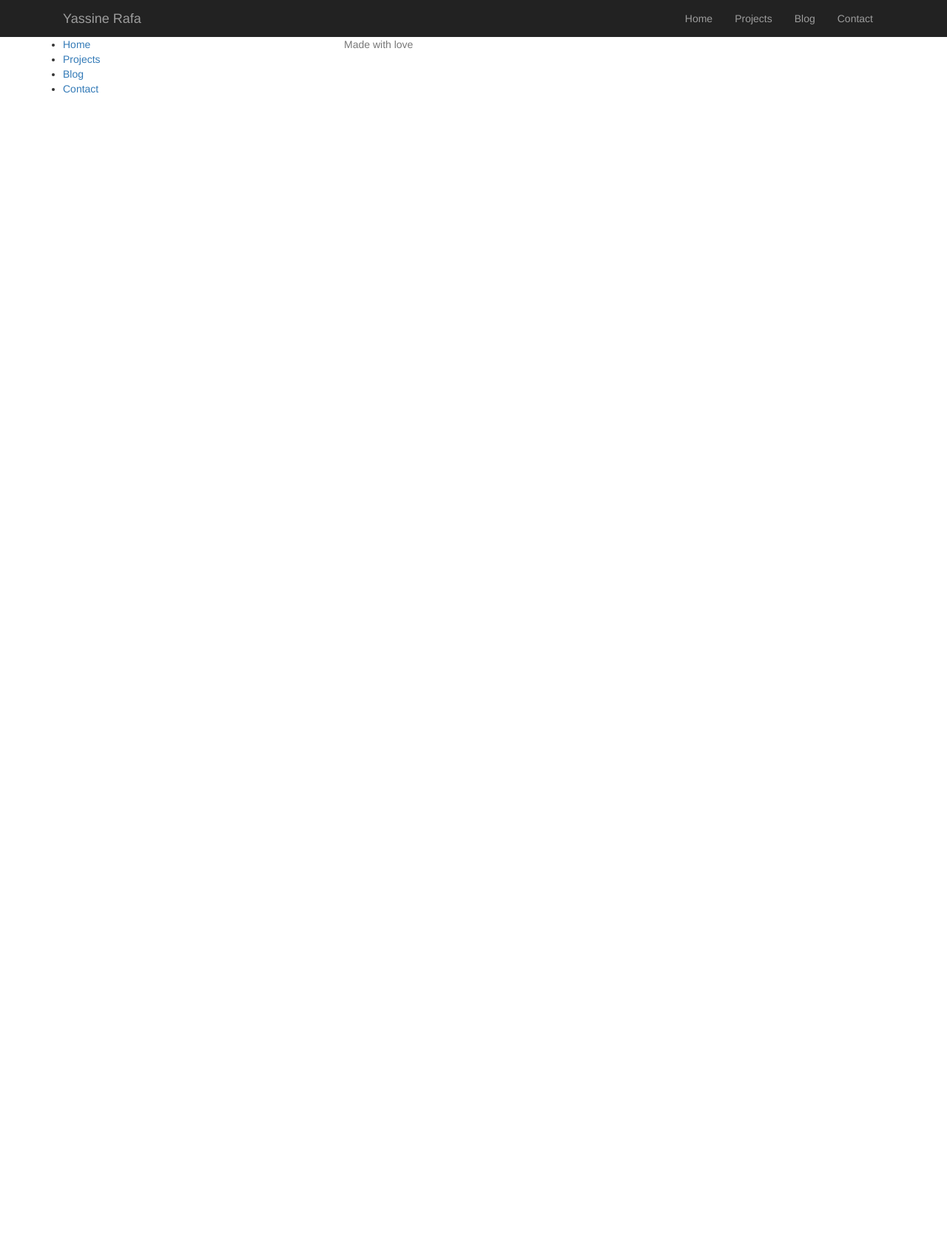
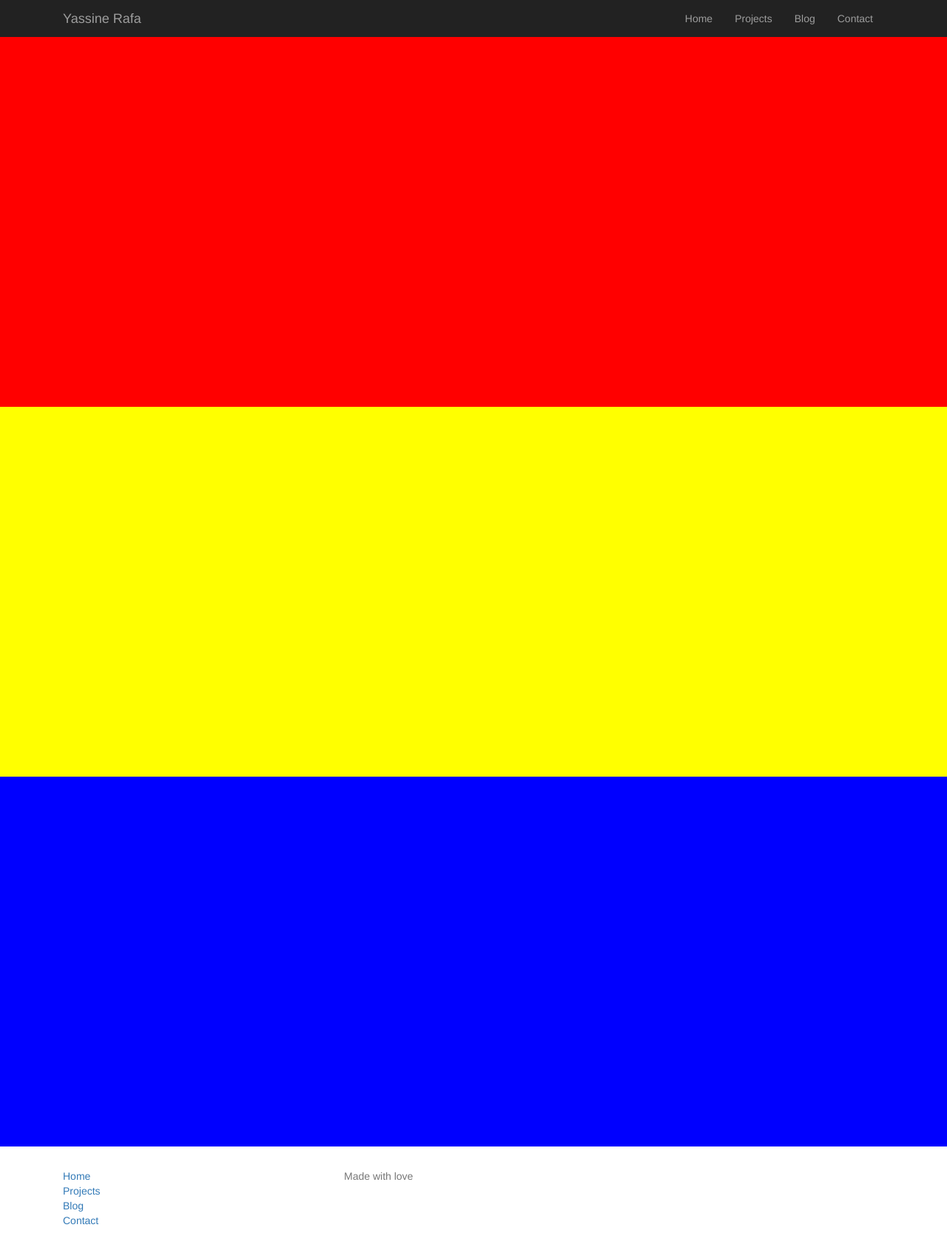
Before and after one commit to rafayassine/freecodecamp_portfolio, a plain HTML site: page index.html in a window 1280 px wide. Shown: the whole page at 74% size. Before the commit the page ends 800 px from the top, so only its background shows below. Drawn offline with nearby package versions, Linux system fonts and the light colour scheme.

Commit message:
Add header, projects and contact sections

```diff
--- a/assets/css/stylesheet.css
+++ b/assets/css/stylesheet.css
@@ -0,0 +1,15 @@
+#header{
+height: 500px;
+background-color: red;
+}
+#projects{
+height: 500px;
+background-color: yellow;
+}
+#contact{
+height: 500px;
+background-color: blue;
+}
+footer{
+  padding:30px;
+}
--- a/index.html
+++ b/index.html
@@ -7,7 +7,6 @@
   <script src="https://maxcdn.bootstrapcdn.com/bootstrap/3.3.7/js/bootstrap.min.js" integrity="sha384-Tc5IQib027qvyjSMfHjOMaLkfuWVxZxUPnCJA7l2mCWNIpG9mGCD8wGNIcPD7Txa" crossorigin="anonymous"></script>
 </head>
 <body>
-
   <nav class="navabr navbar-inverse">
     <div class="container">
       <div class="navbar-header">
@@ -20,18 +19,30 @@
        <a class="navbar-brand" href="#">Yassine Rafa</a>
       </div>
       <div class="collapse navbar-collapse pull-right" id="main-nav">
-        <ul class="nav navbar-nav">
-          <li><a href="#">Home</a></li>
-          <li><a href="#">Projects</a></li>
+        <ul class="nav navbar-nav ">
+          <li><a href="#header">Home</a></li>
+          <li><a href="#projects">Projects</a></li>
           <li><a href="#">Blog</a></li>
-          <li><a href="#">Contact</a></li>
+          <li><a href="#contact">Contact</a></li>
         </ul>
       </div>
     </div>
   </nav>
+  <section id="header">
+    <div>
+
+    </div>
+
+  </section>
+  <section id="projects">
+
+  </section>
+  <section id="contact">
+
+  </section>
   <footer>
     <div class="container">
-      <ul class="col-md-4">
+      <ul class="col-md-4 list-unstyled">
         <li><a href="#">Home</a></li>
         <li><a href="#">Projects</a></li>
         <li><a href="#">Blog</a></li>
```
